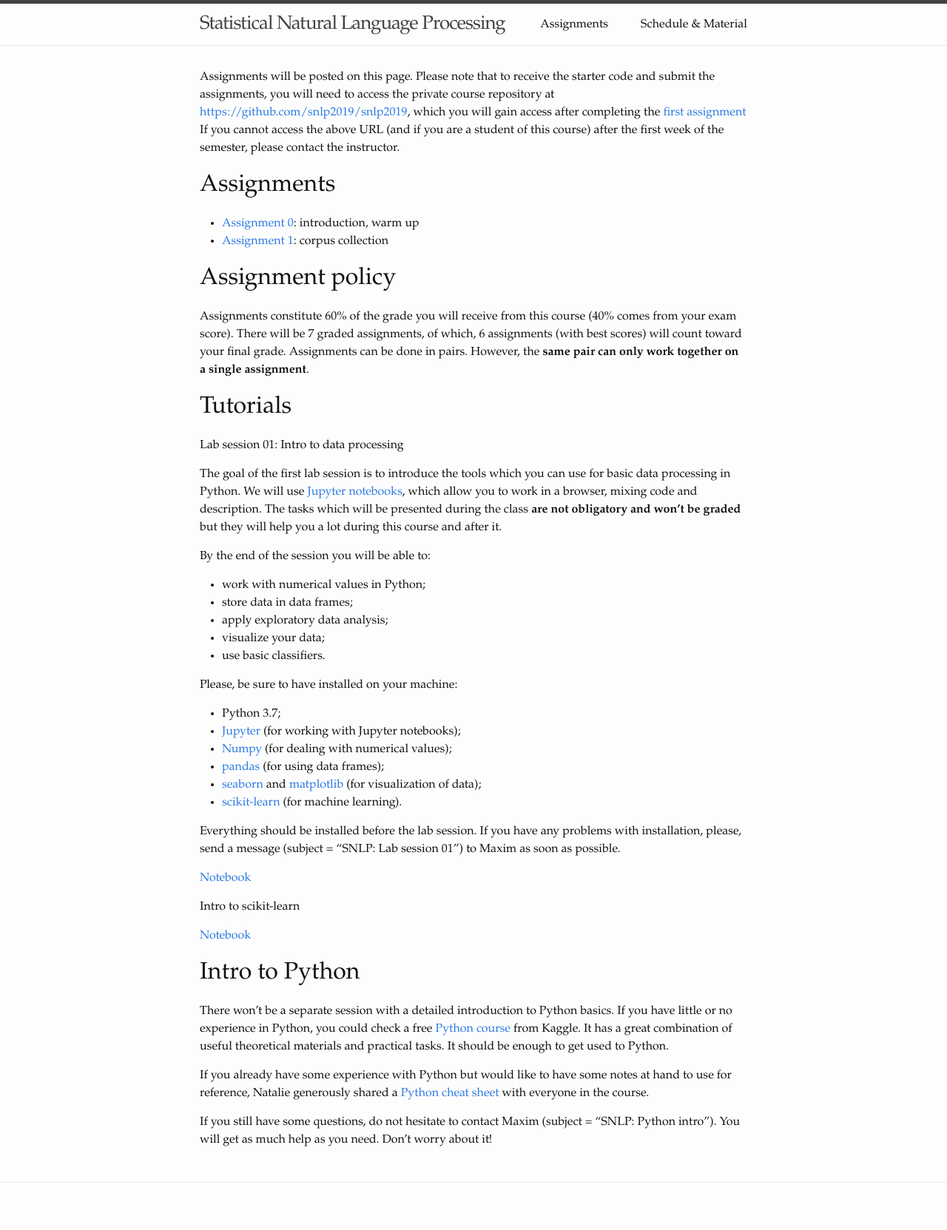
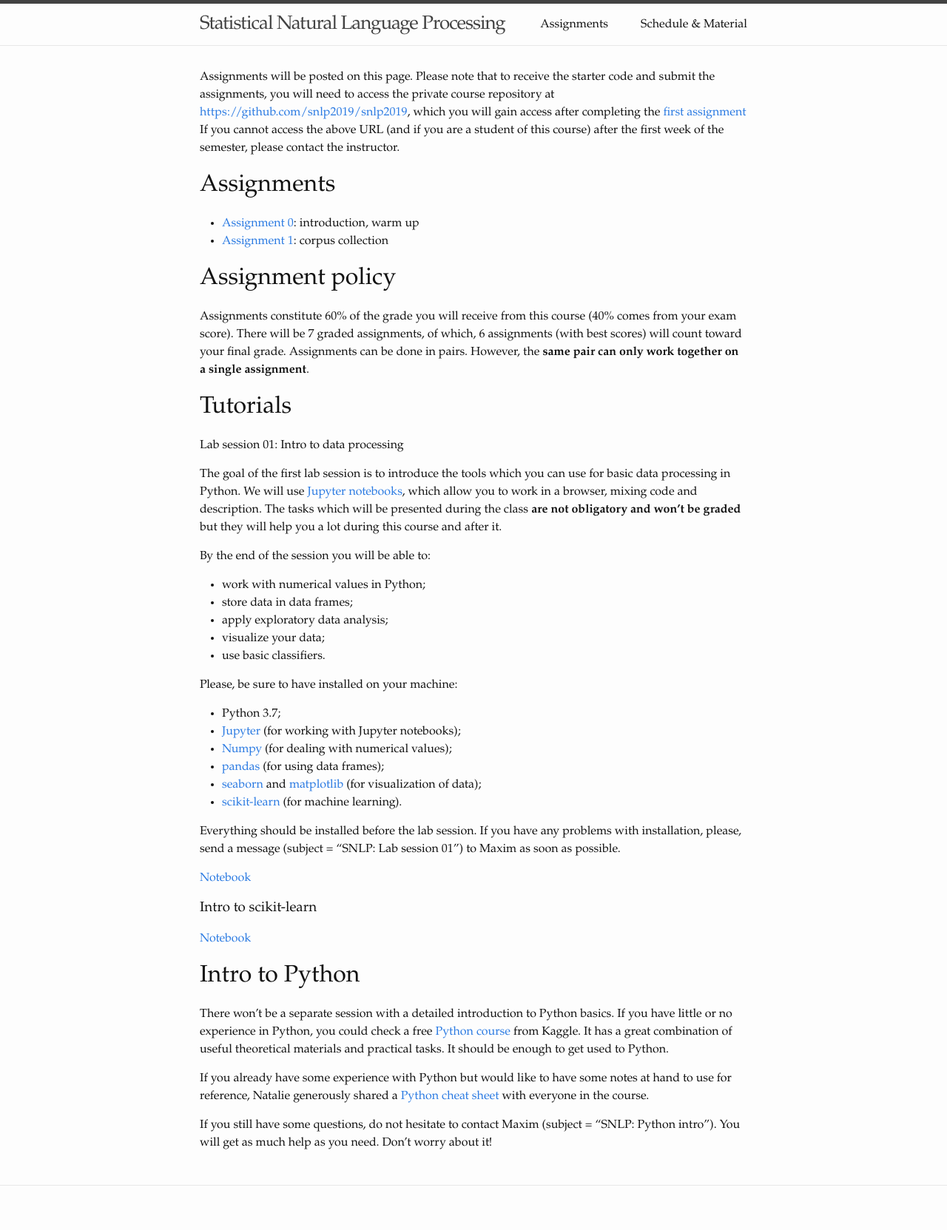
Before and after one commit to snlp2019/snlp2019.github.io, a Jekyll site: the page built from assignments.md, in a window 1280 px wide. Shown: the whole page at 74% size. Built offline with Jekyll 4.4.1, drawn with Linux system fonts in a browser that asks for light colours.

```diff
--- a/assignments.md
+++ b/assignments.md
@@ -54,7 +54,7 @@ Everything should be installed before the lab session. If you have any problems
 
 [Notebook](https://snlp2019.github.io/slides/numpy_intro.ipynb)
 
-#### Intro to scikit-learn
+### Intro to scikit-learn
 [Notebook](https://github.com/snlp2019/snlp2019/blob/master/material/sl_into.ipynb)
 
 # Intro to Python
```
